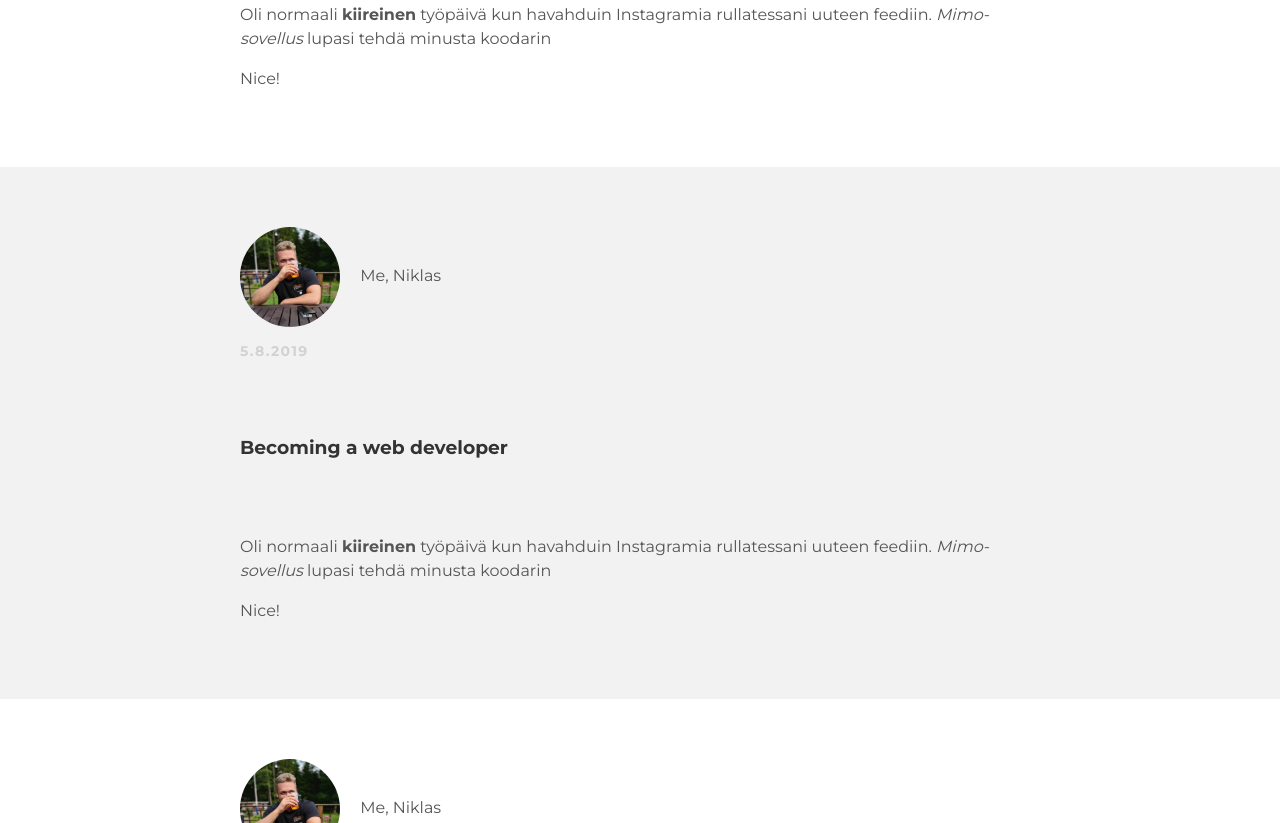
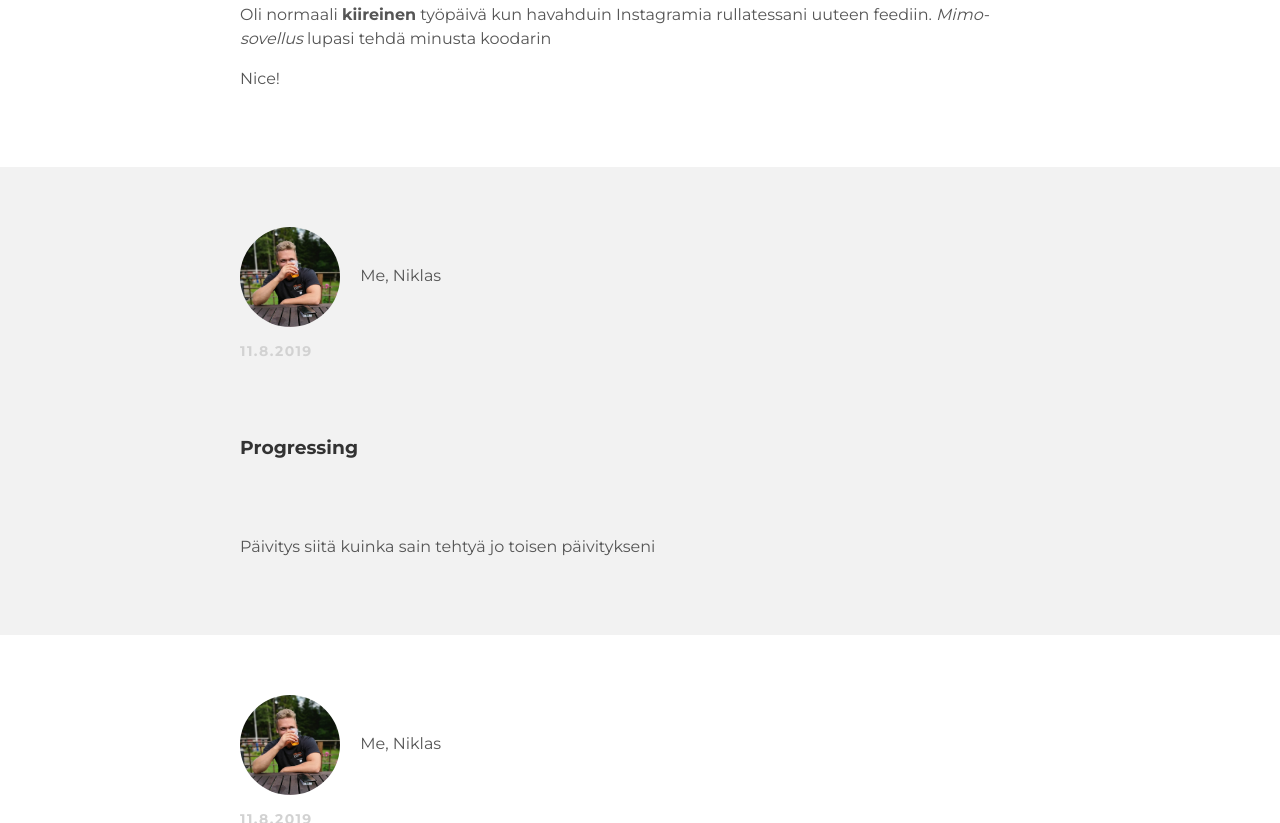
Before and after one commit to niklaskaikonen/niklaskaikonen.github.io, a plain HTML site: page index.html in a window 1280 px wide. Shown: the part 515-1338 px from the top of the page. Drawn offline with Linux system fonts and the light colour scheme.

Commit message:
Add files via upload

```diff
--- a/index.html
+++ b/index.html
@@ -29,20 +29,21 @@
 <p>Nice!</p>
   </div>
       </div>
+
       <div class="post-container">
       <div class="post">
         <div class="post-author">
           <img src="me.jpg">
           <span>Me, Niklas</span>
               </div>
-      <p class="post-date">5.8.2019</p>
-      <h3 class="post title">Becoming a web developer</h3>
+        <p class="post-date">11.8.2019</p>
+        <h3 class="post title">Progressing</h3>
         <div class="post-content">
-        <p>Oli normaali <strong>kiireinen</strong> työpäivä kun havahduin Instagramia rullatessani uuteen feediin. <em>Mimo-sovellus</em> lupasi tehdä minusta koodarin</p>
-<p>Nice!</p>
+          <p>Päivitys siitä kuinka sain tehtyä jo toisen päivitykseni</p>
     </div>
       </div>
       </div>
+
   <div class="post-container">
   <div class="post">
     <div class="post-author">
```
Lines whose indentation alone changed are shown as unchanged.
